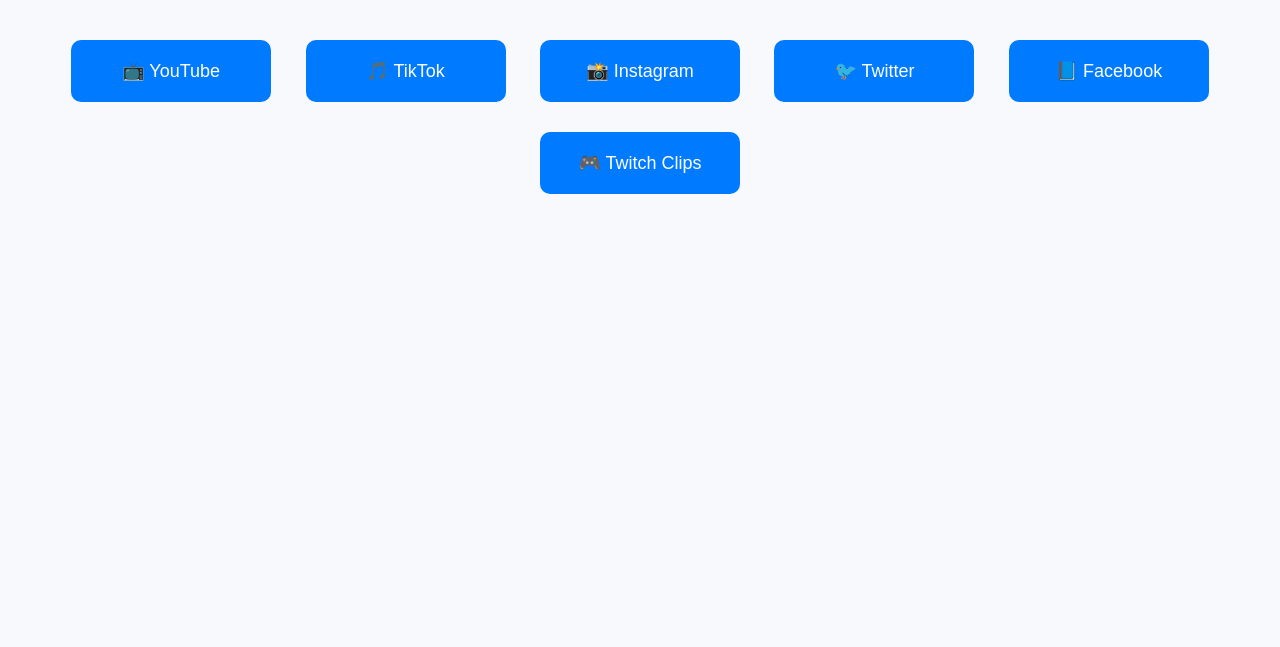
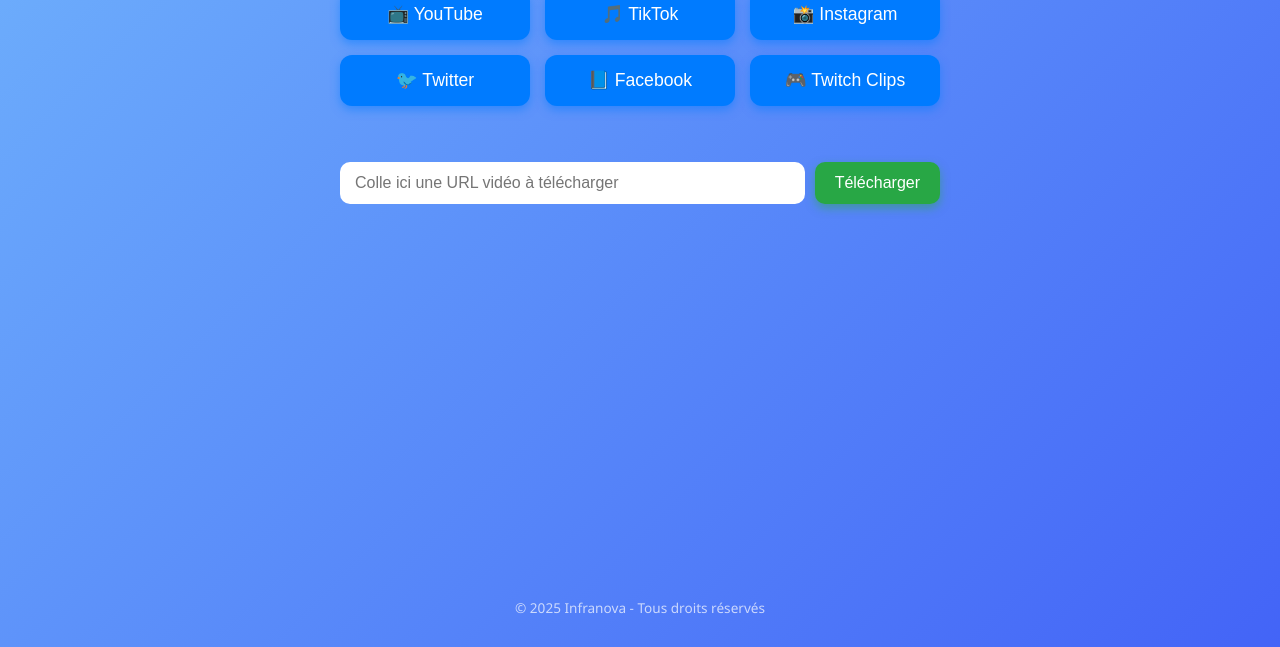
Before and after one commit to Infranova-inov/infranova, a plain HTML site: page index.html in a window 1280 px wide. Shown: the part 153-800 px from the top of the page. Drawn offline with Linux system fonts and the light colour scheme.

Commit message:
Mise à jour de la page d'accueil

```diff
--- a/index.html
+++ b/index.html
@@ -1,44 +1,140 @@
 <!DOCTYPE html>
 <html lang="fr">
 <head>
-  <meta charset="UTF-8">
-  <title>Infranova - Choix de plateforme</title>
+  <meta charset="UTF-8" />
+  <meta name="viewport" content="width=device-width, initial-scale=1" />
+  <title>Infranova - Téléchargeur multi-plateformes</title>
   <style>
     body {
-      font-family: sans-serif;
-      text-align: center;
-      margin-top: 100px;
-      background-color: #f7f9fc;
+      font-family: "Segoe UI", Tahoma, Geneva, Verdana, sans-serif;
+      margin: 0; padding: 0;
+      background: linear-gradient(135deg, #6fb1fc, #4364f7);
+      color: #fff;
+      display: flex;
+      flex-direction: column;
+      min-height: 100vh;
+      align-items: center;
+      justify-content: center;
+      gap: 2rem;
+      padding: 20px;
+      box-sizing: border-box;
     }
     h1 {
-      margin-bottom: 40px;
+      font-size: 2.5rem;
+      margin-bottom: 0.5rem;
+      text-shadow: 0 2px 5px rgba(0,0,0,0.3);
     }
-    .btn {
-      display: inline-block;
-      width: 200px;
-      padding: 20px;
-      margin: 15px;
-      font-size: 18px;
+    .platforms {
+      display: flex;
+      flex-wrap: wrap;
+      justify-content: center;
+      gap: 15px;
+      max-width: 600px;
+      width: 100%;
+    }
+    button.btn {
+      flex: 1 1 150px;
+      background-color: #007bff;
       border: none;
+      border-radius: 12px;
+      padding: 15px 0;
+      font-size: 1.1rem;
+      cursor: pointer;
+      color: white;
+      box-shadow: 0 4px 10px rgba(0,123,255,0.5);
+      transition: background-color 0.3s ease, transform 0.2s ease;
+      display: flex;
+      align-items: center;
+      justify-content: center;
+      gap: 8px;
+      user-select: none;
+    }
+    button.btn:hover {
+      background-color: #0056b3;
+      transform: translateY(-3px);
+    }
+    form {
+      margin-top: 1.5rem;
+      max-width: 600px;
+      width: 100%;
+      display: flex;
+      gap: 10px;
+    }
+    input[type="url"] {
+      flex: 1;
+      padding: 12px 15px;
+      font-size: 1rem;
       border-radius: 10px;
-      background-color: #007bff;
+      border: none;
+      outline: none;
+    }
+    input[type="submit"] {
+      padding: 12px 20px;
+      font-size: 1rem;
+      border-radius: 10px;
+      border: none;
+      background-color: #28a745;
       color: white;
       cursor: pointer;
-      transition: 0.2s;
+      box-shadow: 0 4px 10px rgba(40,167,69,0.5);
+      transition: background-color 0.3s ease;
     }
-    .btn:hover {
-      background-color: #0056b3;
+    input[type="submit"]:hover {
+      background-color: #1e7e34;
+    }
+    footer {
+      margin-top: auto;
+      padding: 10px 0;
+      font-size: 0.85rem;
+      color: rgba(255,255,255,0.7);
+    }
+    @media (max-width: 480px) {
+      h1 {
+        font-size: 1.8rem;
+      }
+      button.btn {
+        font-size: 1rem;
+        padding: 12px 0;
+      }
+      form {
+        flex-direction: column;
+      }
+      input[type="submit"] {
+        width: 100%;
+      }
     }
   </style>
 </head>
 <body>
   <h1>🔽 Choisis une plateforme</h1>
-  <button class="btn" onclick="window.location.href='youtube.html'">📺 YouTube</button>
-  <button class="btn" onclick="window.location.href='tiktok.html'">🎵 TikTok</button>
-  <button class="btn" onclick="window.location.href='instagram.html'">📸 Instagram</button>
-  <button class="btn" onclick="window.location.href='twitter.html'">🐦 Twitter</button>
+  <div class="platforms">
+    <button class="btn" onclick="window.location.href='youtube.html'">📺 YouTube</button>
+    <button class="btn" onclick="window.location.href='tiktok.html'">🎵 TikTok</button>
+    <button class="btn" onclick="window.location.href='instagram.html'">📸 Instagram</button>
+    <button class="btn" onclick="window.location.href='twitter.html'">🐦 Twitter</button>
     <button class="btn" onclick="window.location.href='facebook.html'">📘 Facebook</button>
     <button class="btn" onclick="window.location.href='twitch.html'">🎮 Twitch Clips</button>
+  </div>
 
+  <form action="/download" method="GET" target="_blank" onsubmit="return validateUrl()">
+    <input type="url" name="url" placeholder="Colle ici une URL vidéo à télécharger" required />
+    <input type="hidden" name="format" value="mp4" />
+    <input type="submit" value="Télécharger" />
+  </form>
+
+  <footer>© 2025 Infranova - Tous droits réservés</footer>
+
+  <script>
+    function validateUrl() {
+      const urlInput = document.querySelector('input[name="url"]');
+      try {
+        new URL(urlInput.value);
+        return true;
+      } catch {
+        alert("Merci d’entrer une URL valide.");
+        return false;
+      }
+    }
+  </script>
 </body>
 </html>
```
